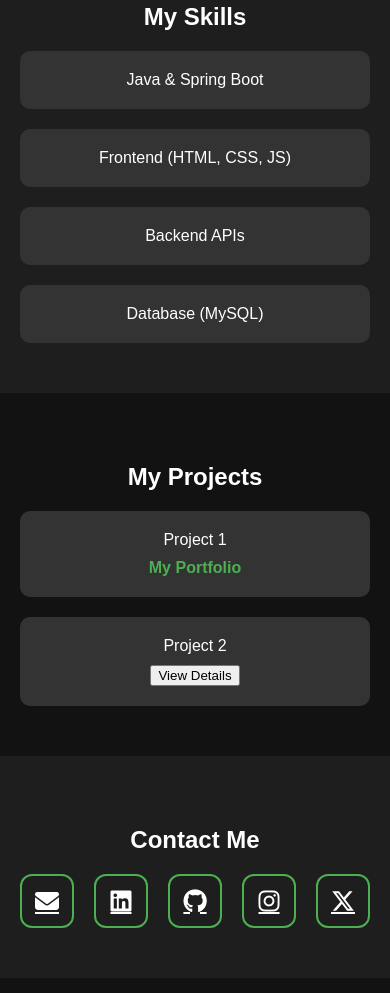
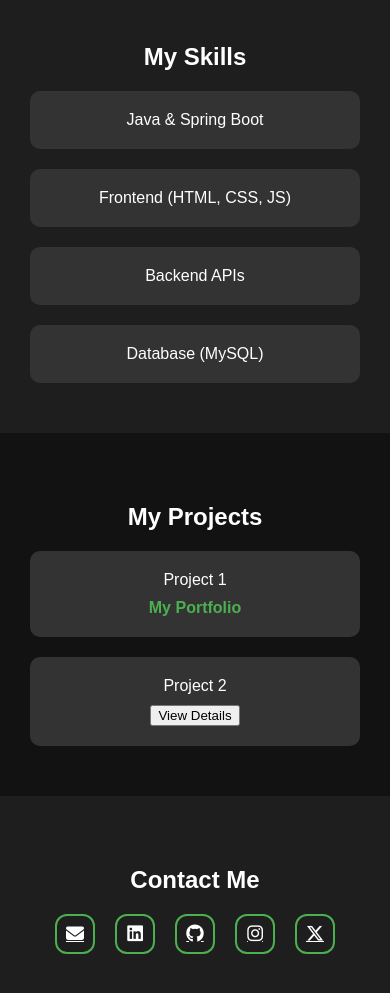
Before and after one commit to sudheer5f2/portfolio-website, a plain HTML site: page index.html in a window 390 px wide. Shown: the part 911-1904 px from the top of the page. Drawn offline with Linux system fonts and the light colour scheme.

Commit message:
Update index.html

```diff
--- a/index.html
+++ b/index.html
@@ -25,6 +25,7 @@
             color: #fff;
             text-align: center;
             position: relative;
+            padding: 20px;
         }
 
         #hero::before {
@@ -41,10 +42,13 @@
         .hero-content {
             position: relative;
             z-index: 1;
+            max-width: 800px;
+            width: 100%;
+            padding: 20px;
         }
 
         #hero h1 {
-            font-size: 2rem;
+            font-size: 2.5rem;
             margin-bottom: 10px;
         }
 
@@ -54,7 +58,7 @@
         }
 
         #hero button {
-            padding: 10px 20px;
+            padding: 12px 24px;
             margin: 10px;
             border: none;
             cursor: pointer;
@@ -62,6 +66,7 @@
             color: #fff;
             border-radius: 5px;
             transition: background 0.3s ease;
+            font-size: 1rem;
         }
 
         #hero button:hover {
@@ -86,9 +91,10 @@
             background-color: #333;
             padding: 20px;
             border-radius: 10px;
-            width: 200px;
+            width: calc(33% - 20px);
             text-align: center;
             transition: transform 0.3s ease;
+            box-sizing: border-box;
         }
 
         .service-card:hover {
@@ -113,9 +119,10 @@
             background-color: #333;
             padding: 20px;
             border-radius: 10px;
-            width: 200px;
+            width: calc(33% - 20px);
             text-align: center;
             transition: transform 0.3s ease;
+            box-sizing: border-box;
         }
 
         .portfolio-item:hover {
@@ -146,6 +153,7 @@
             display: flex;
             gap: 20px;
             justify-content: center;
+            flex-wrap: wrap;
             margin-top: 20px;
         }
 
@@ -170,28 +178,83 @@
             transform: translateY(-5px);
         }
 
+        /* Responsive Design */
+        @media (max-width: 1024px) {
+            #hero h1 {
+                font-size: 2rem;
+            }
+
+            #hero p {
+                font-size: 1rem;
+            }
+
+            .service-card,
+            .portfolio-item {
+                width: calc(50% - 20px);
+            }
+        }
+
         @media (max-width: 768px) {
+            #hero h1 {
+                font-size: 1.8rem;
+            }
+
+            #hero p {
+                font-size: 1rem;
+            }
+
+            .service-card,
+            .portfolio-item {
+                width: calc(100% - 20px);
+            }
+
+            .icon-box {
+                width: 40px;
+                height: 40px;
+            }
+
+            .icon-box i {
+                font-size: 20px;
+            }
+        }
+
+        @media (max-width: 480px) {
             #hero h1 {
                 font-size: 1.5rem;
             }
 
-            .service-card, .portfolio-item {
-                width: 100%;
+            #hero p {
+                font-size: 0.9rem;
             }
 
-            .contact-info a {
-                font-size: 20px;
+            #hero button {
+                padding: 10px 18px;
+                font-size: 0.9rem;
+            }
+
+            .service-card,
+            .portfolio-item {
+                width: calc(100% - 20px);
+            }
+
+            .icon-box {
+                width: 36px;
+                height: 36px;
+            }
+
+            .icon-box i {
+                font-size: 18px;
             }
         }
     </style>
 </head>
 <body>
+
     <!-- Hero Section -->
     <section id="hero">
         <div class="hero-content">
             <h1>Hi, I'm Sudheer - Full Stack Developer</h1>
             <p>Specialized in building scalable web applications</p>
-
         </div>
     </section>
 
@@ -211,7 +274,7 @@
         <h2>My Projects</h2>
         <div class="portfolio-container">
             <div class="portfolio-item">Project 1<a href="https://sudheer5f2.github.io/portfolio-website/">My Portfolio</a></div>
-            <div class="portfolio-item">Project 2 <a href=""><button onclick="project2()">View Details</button></a></div>
+            <div class="portfolio-item">Project 2 <a href="#"><button onclick="project2()">View Details</button></a></div>
         </div>
     </section>
 
@@ -228,10 +291,10 @@
     </section>
 
     <script>
-
         function project2() {
             alert('Working on it...!');
         }
     </script>
+
 </body>
 </html>
```
